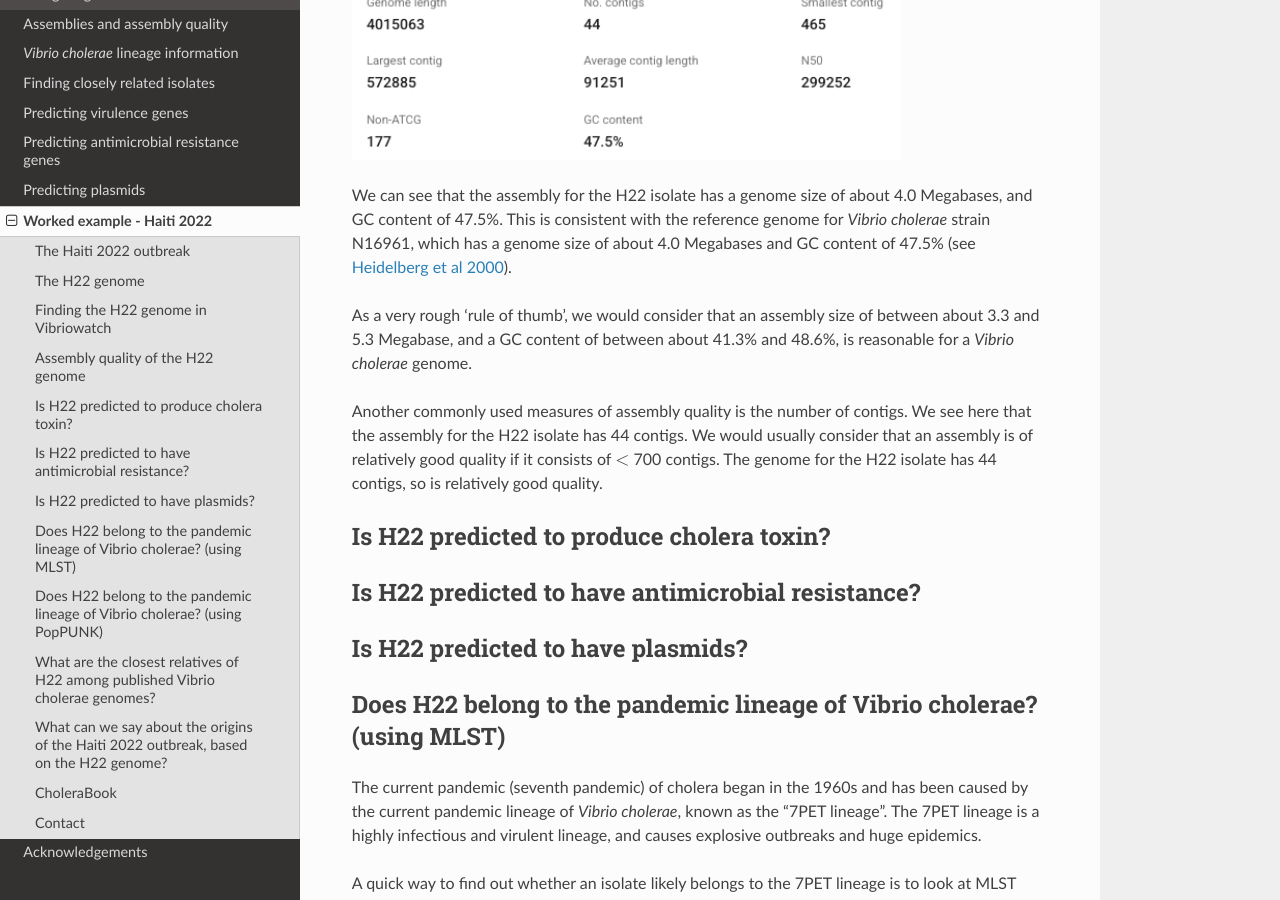
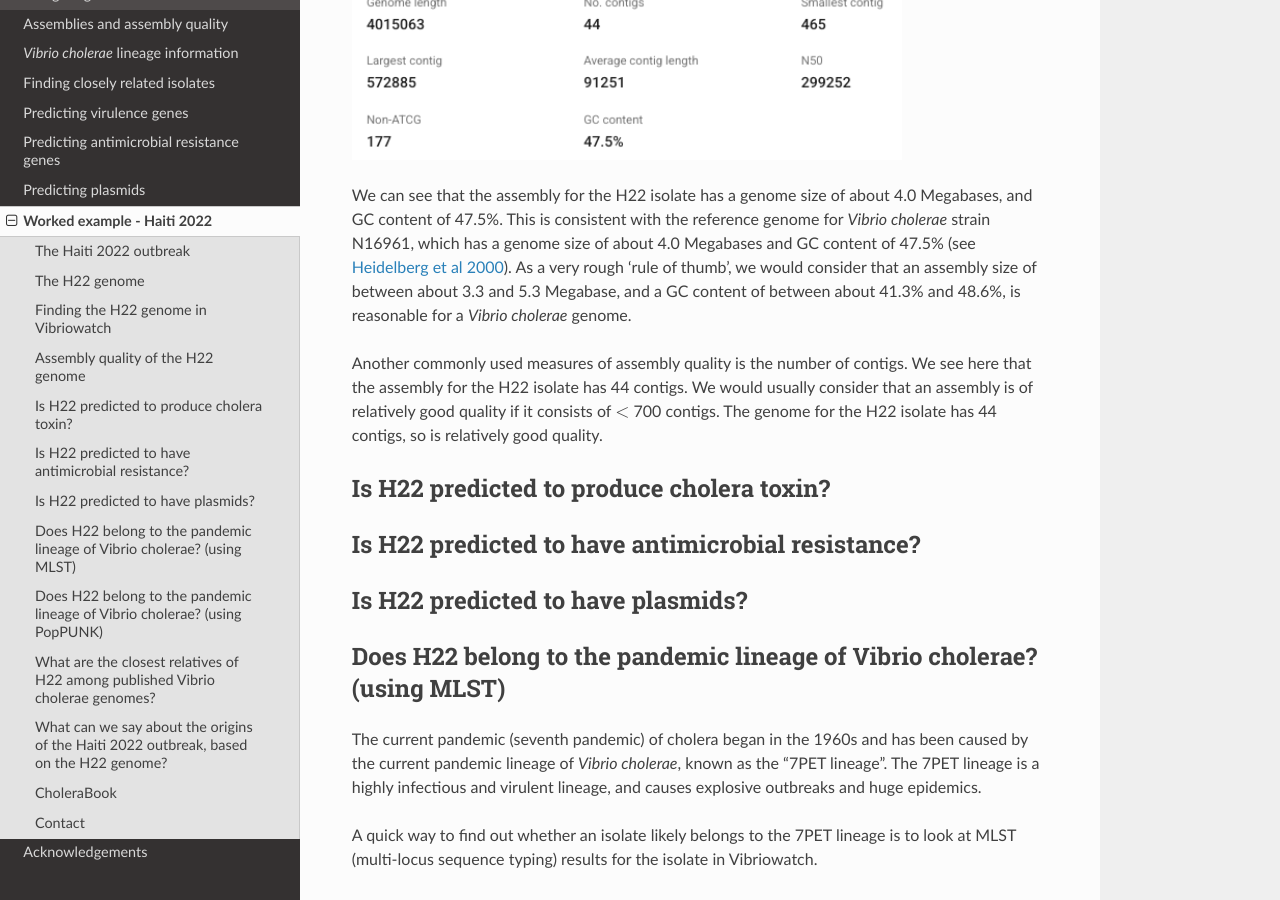
Before and after one commit to avrilcoghlan/vibriowatch, a Sphinx documentation site: the page built from docs/source/haiti.rst, in a window 1280 px wide and 900 px high, scrolled down 4255 px. Built offline with Sphinx 7.4.7 and the Read the Docs theme 3.1.0, drawn with Linux system fonts in a browser that asks for light colours.

Commit message:
Update haiti.rst

```diff
--- a/docs/source/haiti.rst
+++ b/docs/source/haiti.rst
@@ -110,11 +110,9 @@ looks like this:
 .. image:: Picture116.png
   :width: 550
 
-We can see that the assembly for the H22 isolate has a genome size of about 4.0 Megabases, and GC content of 47.5%. This is consistent with the reference genome for *Vibrio cholerae* strain N16961, which has a genome size of about 4.0 Megabases and GC content of 47.5% (see `Heidelberg et al 2000`_).
+We can see that the assembly for the H22 isolate has a genome size of about 4.0 Megabases, and GC content of 47.5%. This is consistent with the reference genome for *Vibrio cholerae* strain N16961, which has a genome size of about 4.0 Megabases and GC content of 47.5% (see `Heidelberg et al 2000`_). As a very rough 'rule of thumb', we would consider that an assembly size of between about 3.3 and 5.3 Megabase, and a GC content of between about 41.3% and 48.6%, is reasonable for a *Vibrio cholerae* genome.
 
 .. _Heidelberg et al 2000: https://pubmed.ncbi.nlm.nih.gov/10952301/
-
-As a very rough 'rule of thumb', we would consider that an assembly size of between about 3.3 and 5.3 Megabase, and a GC content of between about 41.3% and 48.6%, is reasonable for a *Vibrio cholerae* genome.
 
 Another commonly used measures of assembly quality is the number of contigs. We see here that the assembly for the H22 isolate has 44 contigs.
 We would usually consider that an assembly is of relatively good quality if it consists of :math:`<` 700 contigs.
```
